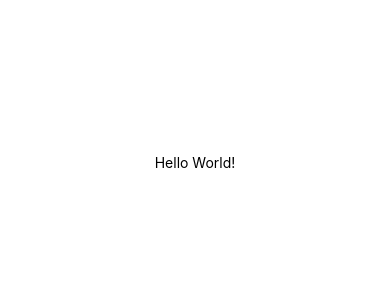
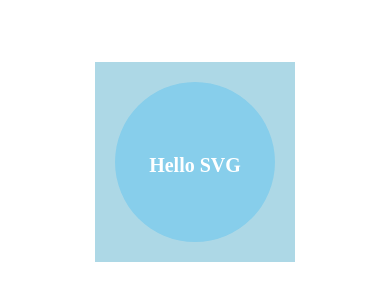
Before and after one commit to garangantech/kalista-app, a React Native app: screen / in a window 390 px wide. Shown: the part 260-560 px from the top of the page. Built offline with nearby package versions, Linux system fonts and the light colour scheme.

Commit message:
Debug svg

```diff
--- a/App.js
+++ b/App.js
@@ -1,11 +1,11 @@
-import { StatusBar } from "expo-status-bar";
-import { StyleSheet, Text, View } from "react-native";
+import React from "react";
+import { View, StyleSheet } from "react-native";
+import SvgExample from "./SvgExample";
 
 export default function App() {
   return (
     <View style={styles.container}>
-      <Text>Hello World!</Text>
-      <StatusBar style="auto" />
+      <SvgExample />
     </View>
   );
 }
@@ -14,7 +14,5 @@ const styles = StyleSheet.create({
   container: {
     flex: 1,
     backgroundColor: "#fff",
-    alignItems: "center",
-    justifyContent: "center",
   },
 });
--- /dev/null
+++ b/SvgExample.js
@@ -0,0 +1,26 @@
+import React from "react";
+import { View } from "react-native";
+import Svg, { Circle, Rect, Text } from "react-native-svg";
+
+const SvgExample = () => {
+  return (
+    <View style={{ flex: 1, justifyContent: "center", alignItems: "center" }}>
+      <Svg height="200" width="200">
+        <Rect x="0" y="0" width="200" height="200" fill="lightblue" />
+        <Circle cx="100" cy="100" r="80" fill="skyblue" />
+        <Text
+          x="100"
+          y="110"
+          fontSize="20"
+          fill="white"
+          fontWeight="bold"
+          textAnchor="middle"
+        >
+          Hello SVG
+        </Text>
+      </Svg>
+    </View>
+  );
+};
+
+export default SvgExample;
```
